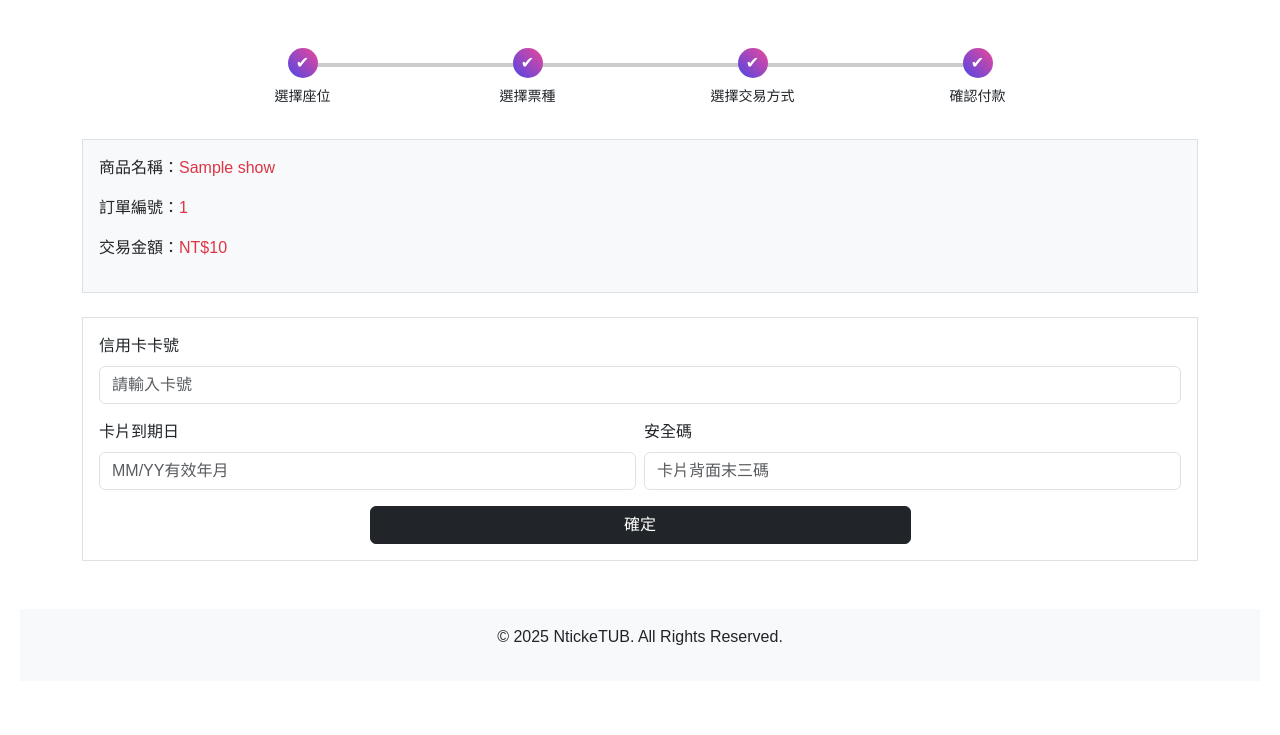
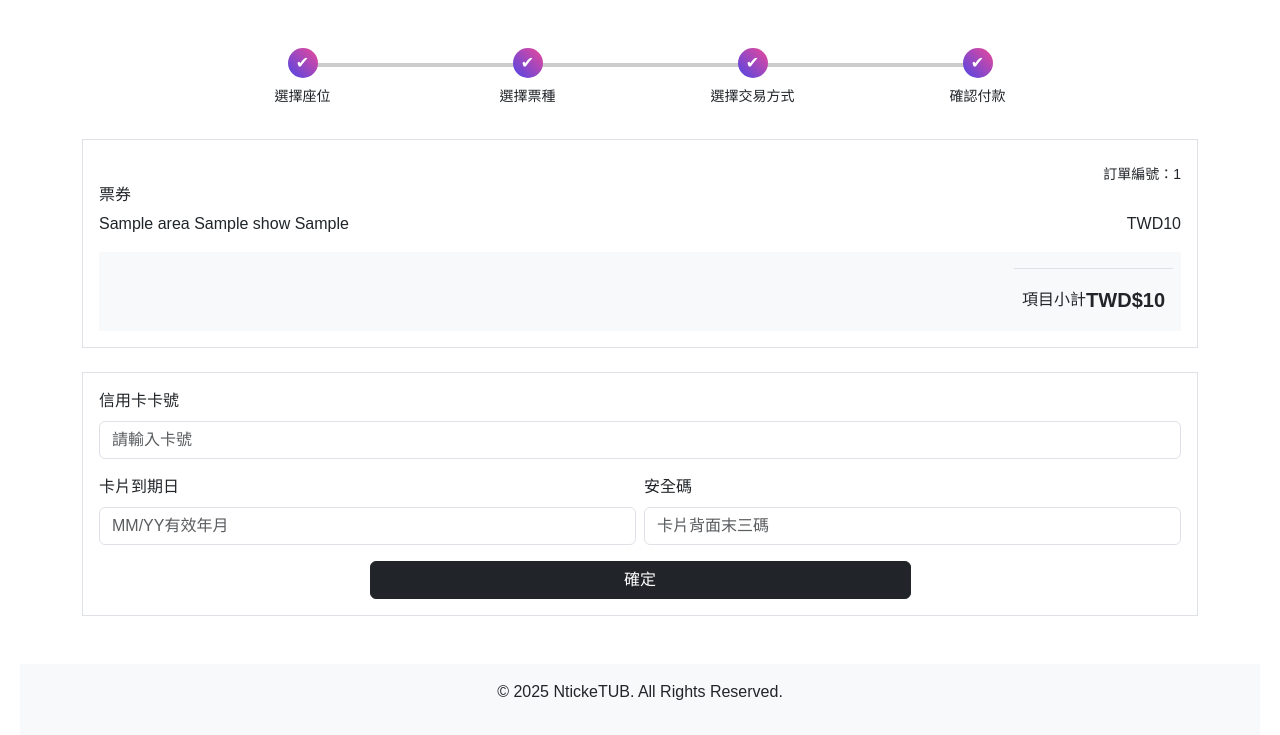
Before and after one commit to Aurororara/ticket-system, a Flask app: page /ticket/select-creditcard/1 in a window 1280 px wide. Shown: the part 74-809 px from the top of the page. Before the commit the page ends 719 px from the top, so only its background shows below. Run offline with Flask 3, Linux system fonts and the light colour scheme; a user stored in the database is signed in; tables that the repository leaves empty hold one stand-in row (values such as "Sample post").

Commit message:
身障票完成

```diff
--- a/app.py
+++ b/app.py
@@ -152,26 +152,29 @@ def lock_order(game_id, area_id):
     total_quantity = full_quantity + disabled_quantity
 
     game_area = db.session.query(GameArea).filter_by(game_id=game_id, area_id=area_id).first()
-    if not game_area or game_area.available_seats < total_quantity:
+    if not game_area or game_area.available_seats < full_quantity:
         return "票數不足或區域無效", 400
+    if game_area.disabled_available_seats < disabled_quantity:
+        return "超過此區可售身障票數量", 400
 
-    game_area.available_seats -= total_quantity
+    game_area.available_seats -= full_quantity
+    game_area.disabled_available_seats -= disabled_quantity
 
     area = db.session.query(Area).filter_by(area_id=area_id).first()
     ticket_price = area.price if area else 0
+    disabled_ticket_price = area.disabled_price if area else 0
     new_order = Order(
         buyer_name=current_user.mem_name,
         buyer_email=current_user.mem_email,
         buyer_phone=current_user.mem_phone,
-        total_price=(ticket_price * full_quantity) + (2000 * disabled_quantity),
+        total_price=(ticket_price * full_quantity) + (disabled_ticket_price * disabled_quantity),
         mem_id=current_user.mem_id,
         payment_id=None
     )
     db.session.add(new_order)
     db.session.flush()
 
-    used_seat_nos = db.session.query(Ticket.seat_no)\
-        .filter_by(game_id=game_id, area_id=area_id).all()
+    used_seat_nos = db.session.query(Ticket.seat_no).filter_by(game_id=game_id, area_id=area_id).all()
     used_seat_nos = {seat_no for (seat_no,) in used_seat_nos}
     seat_pool = [f"A{i:03}" for i in range(1, game_area.total_seats + 1)]
     available_seat_nos = [seat for seat in seat_pool if seat not in used_seat_nos]
@@ -179,11 +182,24 @@ def lock_order(game_id, area_id):
     if len(available_seat_nos) < total_quantity:
         return "剩餘座位不足", 400
 
-    for i in range(total_quantity):
+    for i in range(full_quantity):
         seat_no = available_seat_nos[i]
         ticket = Ticket(
             seat_no=seat_no,
             ticket_status='L',
+            is_disabled=False,
+            order_id=new_order.order_id,
+            game_id=game_id,
+            area_id=area_id
+        )
+        db.session.add(ticket)
+
+    for i in range(full_quantity):
+        seat_no = available_seat_nos[full_quantity + i]
+        ticket = Ticket(
+            seat_no=seat_no,
+            ticket_status='L',
+            is_disabled=True,
             order_id=new_order.order_id,
             game_id=game_id,
             area_id=area_id
@@ -198,28 +214,44 @@ def lock_order(game_id, area_id):
 @app.route('/ticket/select-atm/<int:order_id>')
 @login_required
 def select_atm(order_id):
-  # 根據 order_id 取得訂單資訊顯示
+    # 根據 order_id 取得訂單資訊顯示
     order = Order.query.get_or_404(order_id)
+
+    # 取得付款資訊
     payment = Payment.query.filter_by(payment_id=order.payment_id).first()
 
     # 設定繳費期限為當前時間 + 15 分鐘
     due_time = datetime.now() + timedelta(minutes=15)
     formatted_due_time = due_time.strftime('%Y/%m/%d %H:%M')
 
-    return render_template('atm.html', order=order, payment=payment,payment_due_time=formatted_due_time)
+    # 取得訂單中所有票券與區域
+    tickets = db.session.query(Ticket).filter_by(order_id=order_id).all()
+    show = None
+    if tickets:
+        first_game = Game.query.get(tickets[0].game_id)
+        show = Show.query.get(first_game.show_id)
+
+    return render_template(
+        'atm.html',
+        order=order,
+        payment=payment,
+        payment_due_time=formatted_due_time,
+        tickets=tickets,
+        show=show
+    )
 
 # 購票creditcard方式付款
 @app.route('/ticket/select-creditcard/<int:order_id>')
 @login_required
 def select_creditcard(order_id):
-  order = Order.query.get_or_404(order_id)
-  payment = Payment.query.filter_by
-  tickets = Ticket.query.filter_by(order_id=order_id).all()
-  show = None
-  if tickets:
-      game = Game.query.get(tickets[0].game_id)
-      show = Show.query.get(game.show_id)
-  return render_template('creditcard.html', order=order, payment=payment, show=show)
+    order = Order.query.get_or_404(order_id)
+    payment = Payment.query.filter_by
+    tickets = Ticket.query.filter_by(order_id=order_id).all()
+    show = None
+    if tickets:
+        game = Game.query.get(tickets[0].game_id)
+        show = Show.query.get(game.show_id)
+    return render_template('creditcard.html', order=order, payment=payment, show=show, tickets=tickets)
 
 
 
--- a/models/area.py
+++ b/models/area.py
@@ -6,6 +6,8 @@ class Area(db.Model):
   area_name = db.Column(db.String(255))
   seat_count = db.Column(db.Integer)
   price = db.Column(db.Integer)
+  disabled_price = db.Column(db.Integer)
+  disabled_seats = db.Column(db.Integer)
   loc_id = db.Column(db.Integer, db.ForeignKey('location.loc_id'))
   sect_id = db.Column(db.Integer, db.ForeignKey('section.sect_id'))
   createdAt = db.Column(db.Date)
--- a/models/game_area.py
+++ b/models/game_area.py
@@ -5,6 +5,7 @@ class GameArea(db.Model):
   game_area_id = db.Column(db.Integer, primary_key=True)
   total_seats = db.Column(db.Integer)
   available_seats = db.Column(db.Integer)
+  disabled_available_seats = db.Column(db.Integer)
   game_id = db.Column(db.Integer, db.ForeignKey('game.game_id'))
   area_id = db.Column(db.Integer, db.ForeignKey('area.area_id'))
   createdAt = db.Column(db.Date)
--- a/models/ticket.py
+++ b/models/ticket.py
@@ -5,6 +5,7 @@ class Ticket(db.Model):
   ticket_id = db.Column(db.Integer, primary_key=True)
   seat_no = db.Column(db.String(4))
   ticket_status = db.Column(db.String(1))
+  is_disabled = db.Column(db.Boolean, default=False)
   order_id = db.Column(db.Integer, db.ForeignKey('order.order_id'))
   game_id = db.Column(db.Integer, db.ForeignKey('game.game_id'))
   area_id = db.Column(db.Integer, db.ForeignKey('area.area_id'))
--- a/templates/creditcard.html
+++ b/templates/creditcard.html
@@ -29,11 +29,32 @@
   </div>
 
   <!-- 訂單資訊 -->
-  <div class="border p-3 mb-4 bg-light">
+     <div class="border p-3 mb-4">
+    <div class="text-end small mt-2">訂單編號：{{ order.order_id }}</div>
+    <h6>票券</h6>
+    {% for ticket in tickets %}
+    <div class="d-flex justify-content-between">
+      <span>{{ ticket.area.area_name }} {{ show.show_name }} {{ ticket.seat_no }}</span>
+      {% if ticket.is_disabled %}
+      <span>TWD{{ ticket.area.disabled_price }}</span>
+      {% else %}
+      <span>TWD{{ ticket.area.price }}</span>
+      {% endif %}
+    </div>
+    {% endfor %}
+    <div class="pt-3 mt-3 d-flex justify-content-end align-items-center bg-light p-2">
+      <div class="border-top pt-3 d-flex justify-content-between align-items-center bg-light p-2">
+        <span>項目小計</span>
+        <strong class="fs-5">TWD${{ order.total_price }}</strong>
+      </div>
+    </div>
+  </div>
+
+  <!-- <div class="border p-3 mb-4 bg-light">
     <p>商品名稱：<span class="text-danger">{{ show.show_name if show else '票務商品' }}</span></p>
     <p>訂單編號：<span class="text-danger">{{ order.order_id }}</span></p>
     <p>交易金額：<span class="text-danger">NT${{ order.total_price }}</span></p>
-  </div>
+  </div> -->
 
   <!-- 隱藏訂單編號 -->
   <input type="hidden" name="order_id" value="{{ order.order_id }}">
--- a/templates/select_area.html
+++ b/templates/select_area.html
@@ -53,7 +53,7 @@
         {% for area in areas %}
         <label class="list-group-item">
           <input class="form-check-input me-1" type="radio" name="selected_area" value="{{ area.area_id }}">
-          {{ area.area_name }}（共 {{ area.seat_count }} 席，票價 {{ area.price }} 元）
+          {{ area.area_name }}（共 {{ area.seat_count + area.disabled_seats }} 席，票價 {{ area.price }} 元）
         </label>
         {% endfor %}
       </div>
--- a/templates/select_type.html
+++ b/templates/select_type.html
@@ -62,7 +62,7 @@
         </tr>
         <tr>
           <td>身障票</td>
-          <td>TWD$2000</td>
+          <td>TWD${{ area.disabled_price }}</td>
           <td>
             <div class="input-group justify-content-center">
               <button type="button" class="btn btn-secondary btn-sm quantity-btn" data-target="disabledTicketQty"
@@ -81,6 +81,8 @@
     <input type="hidden" name="full_ticket_quantity" id="hiddenFullTicketQty" value="0">
     <input type="hidden" name="disabled_ticket_quantity" id="hiddenDisabledTicketQty" value="0">
 
+    <p style="color: #02367B;">* 如購買身障票，到現場時需出示證明</p>
+
     <!-- 下一步 -->
     <button class="btn btn-dark w-100" id="typenextBtn" disabled>下一步</button>
   </div>
```
Also changed, not shown: templates/atm.html (+6 -2 lines), templates/order_complete.html (+16 -2 lines).
